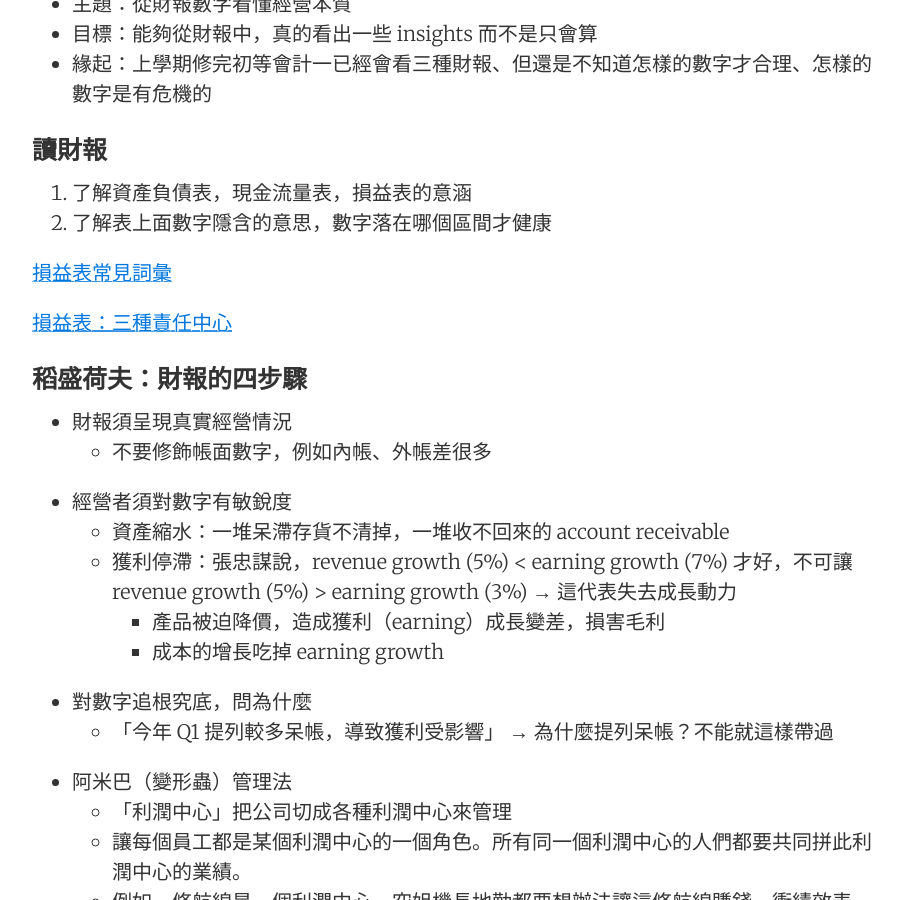
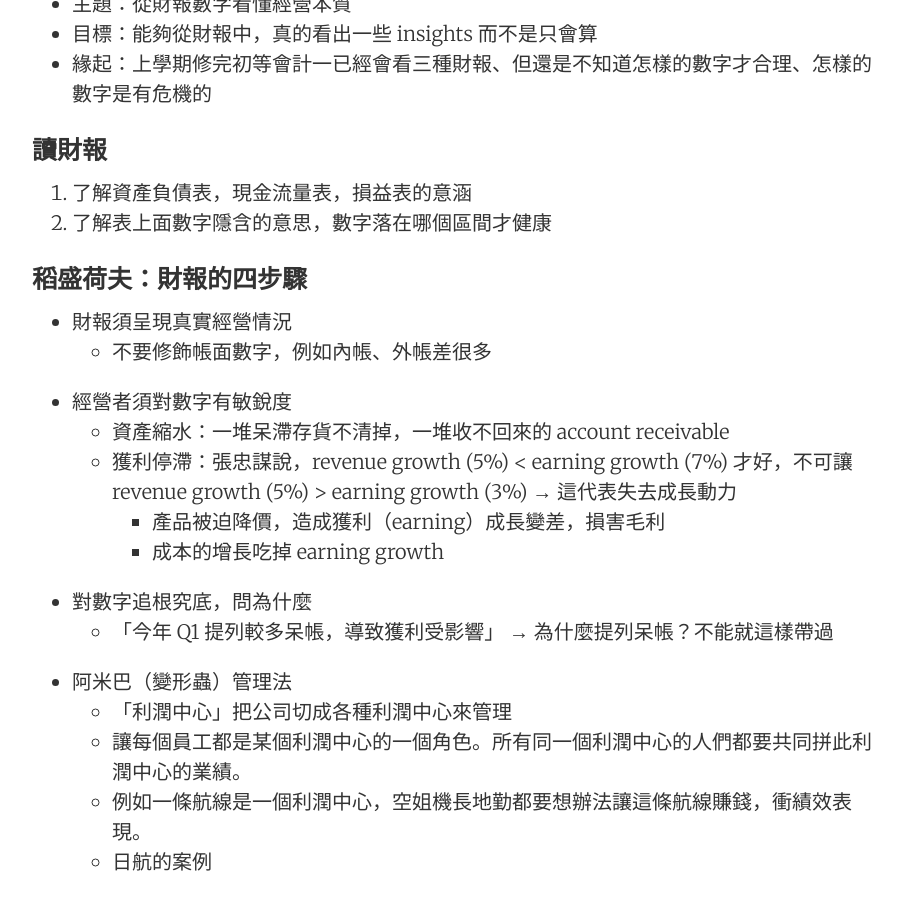
Before and after one commit to AdrianHsu/AdrianHsu.github.io, a Jekyll site: the page built from _posts/2020-09-25-finan-statement.md, in a window 1280 px wide and 900 px high, scrolled down 413 px. Shown: the whole window, without its empty margins (188-1090 px from the left). Built offline with Jekyll 4.4.1, drawn with Linux system fonts in a browser that asks for light colours; nearby versions of some CDN libraries; comment, search, counter and statistics services are not loaded.

Commit message:
[UPDATED] Thu Nov 26 13:33:04 PST 2020 :bulb:

```diff
--- a/_posts/2020-09-25-finan-statement.md
+++ b/_posts/2020-09-25-finan-statement.md
@@ -17,10 +17,6 @@ categories:  biz
 
 1. 了解資產負債表，現金流量表，損益表的意涵
 2. 了解表上面數字隱含的意思，數字落在哪個區間才健康
-
-[損益表常見詞彙](https://www.notion.so/879c1ae6755140c08ea7523f959f7f86)
-
-[損益表：三種責任中心](https://www.notion.so/e333e54c79e74fddb6d96c08d36190ad)
 
 ### 稻盛荷夫：財報的四步驟
 
```
